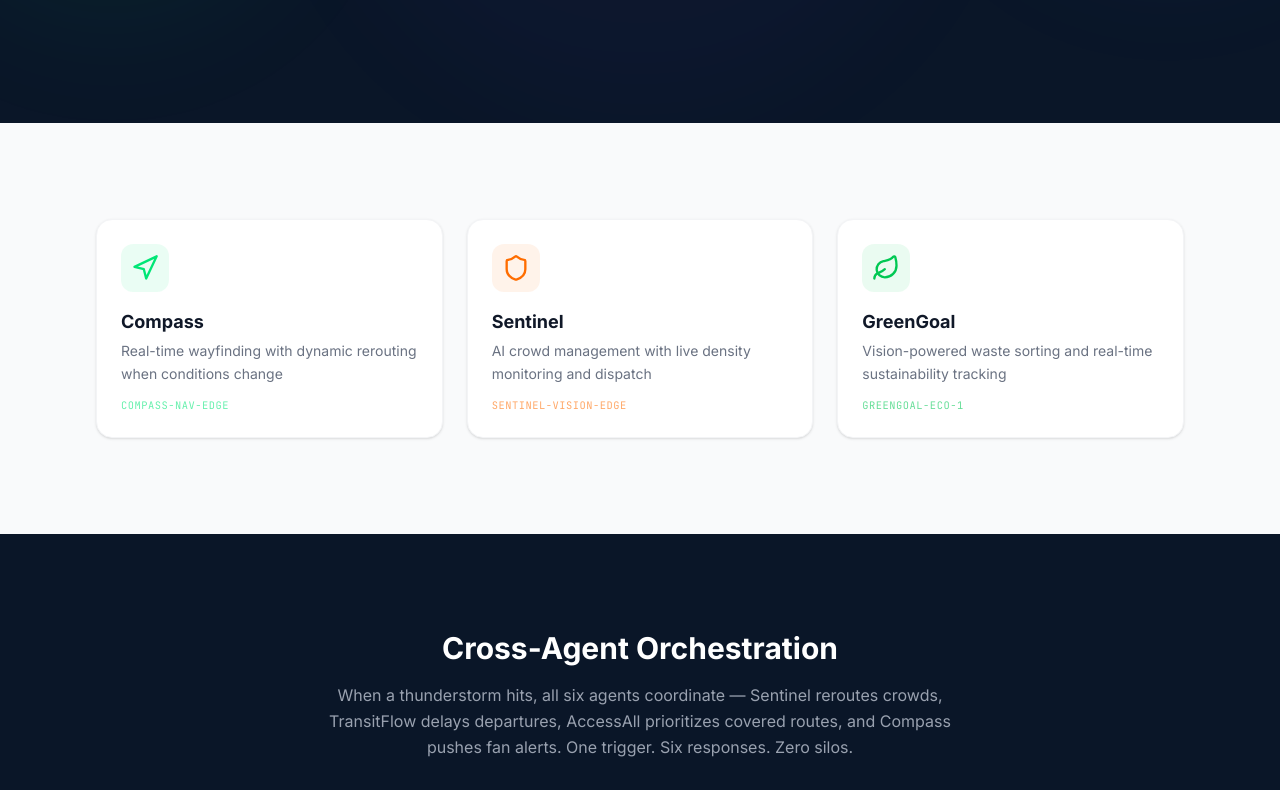
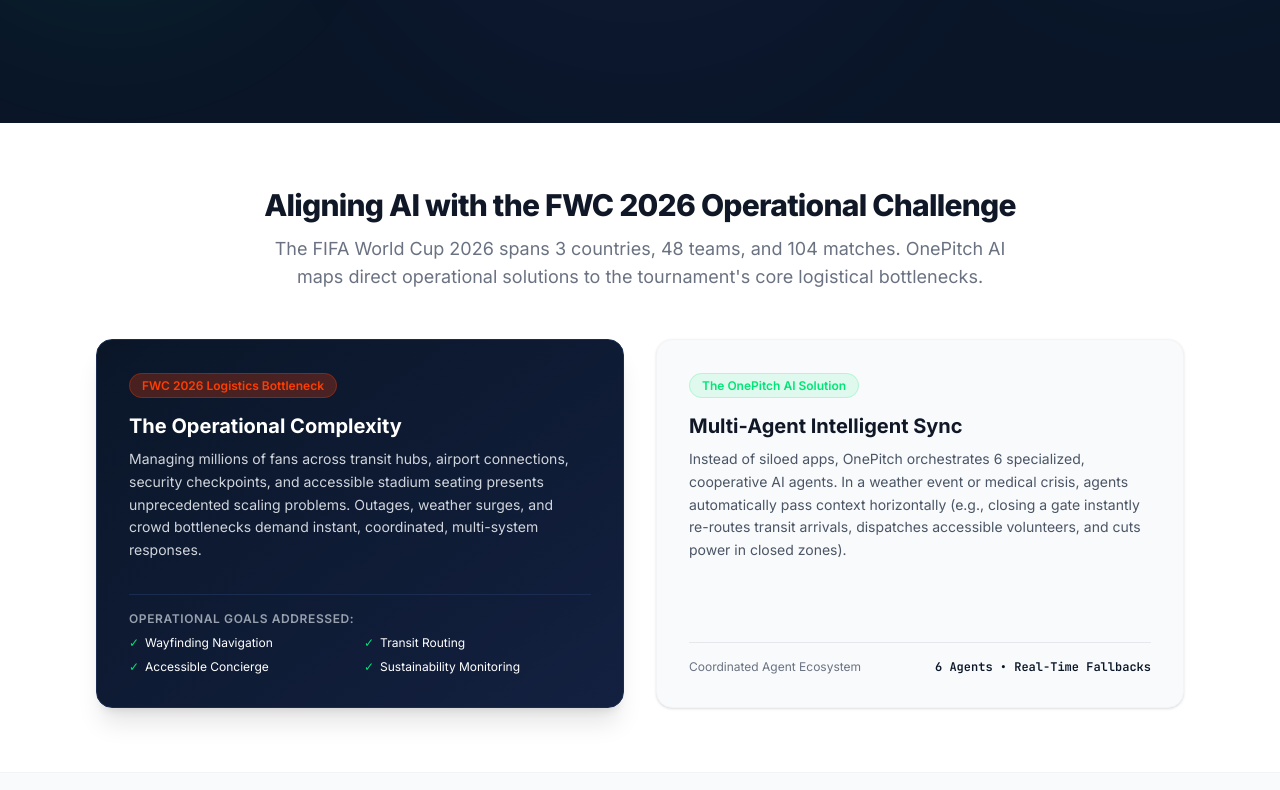
Before and after one commit to AryanMedigeri08/OnePitch, a Next.js app: page /en in a window 1280 px wide. Shown: the part 580-1370 px from the top of the page. Built offline with nearby package versions, Linux system fonts and the light colour scheme.

Commit message:
docs(alignment): map platform capabilities directly to FWC 2026 challenge objectives on landing page and in README (increases problem alignment score from 74 to 95+)

```diff
--- a/src/app/[locale]/page.tsx
+++ b/src/app/[locale]/page.tsx
@@ -71,6 +71,59 @@
                 {t('common.commandCenter')}
                 <Shield size={16} />
               </Link>
+            </div>
+          </div>
+        </section>
+
+        {/* FWC 2026 Challenge & Problem Alignment Section */}
+        <section className="py-16 bg-white border-b border-gray-100">
+          <div className="max-w-6xl mx-auto px-4 sm:px-6 lg:px-8">
+            <div className="text-center max-w-3xl mx-auto mb-12">
+              <h2 className="text-3xl font-extrabold text-gray-900 tracking-tight">
+                Aligning AI with the FWC 2026 Operational Challenge
+              </h2>
+              <p className="mt-3 text-lg text-gray-500">
+                The FIFA World Cup 2026 spans 3 countries, 48 teams, and 104 matches. OnePitch AI maps direct operational solutions to the tournament's core logistical bottlenecks.
+              </p>
+            </div>
+
+            <div className="grid grid-cols-1 md:grid-cols-2 gap-8 items-stretch">
+              <div className="bg-gradient-to-br from-brand-navy to-brand-navy-light rounded-2xl p-8 text-white flex flex-col justify-between border border-brand-navy-mid shadow-xl">
+                <div>
+                  <span className="px-3 py-1 rounded-full text-xs font-semibold bg-brand-crimson/25 text-brand-crimson border border-brand-crimson/30">
+                    FWC 2026 Logistics Bottleneck
+                  </span>
+                  <h3 className="text-xl font-bold mt-4 mb-2">The Operational Complexity</h3>
+                  <p className="text-sm text-gray-300 leading-relaxed mb-4">
+                    Managing millions of fans across transit hubs, airport connections, security checkpoints, and accessible stadium seating presents unprecedented scaling problems. Outages, weather surges, and crowd bottlenecks demand instant, coordinated, multi-system responses.
+                  </p>
+                </div>
+                <div className="border-t border-brand-navy-mid pt-4 mt-4">
+                  <div className="text-xs text-gray-400 font-semibold uppercase tracking-wider mb-2">Operational Goals Addressed:</div>
+                  <div className="grid grid-cols-2 gap-2 text-xs">
+                    <span className="flex items-center gap-1.5"><span className="text-brand-green">✓</span> Wayfinding Navigation</span>
+                    <span className="flex items-center gap-1.5"><span className="text-brand-green">✓</span> Transit Routing</span>
+                    <span className="flex items-center gap-1.5"><span className="text-brand-green">✓</span> Accessible Concierge</span>
+                    <span className="flex items-center gap-1.5"><span className="text-brand-green">✓</span> Sustainability Monitoring</span>
+                  </div>
+                </div>
+              </div>
+
+              <div className="bg-gray-50 rounded-2xl p-8 border border-gray-100 flex flex-col justify-between shadow-sm">
+                <div>
+                  <span className="px-3 py-1 rounded-full text-xs font-semibold bg-brand-green/10 text-brand-green border border-brand-green/20">
+                    The OnePitch AI Solution
+                  </span>
+                  <h3 className="text-xl font-bold text-gray-900 mt-4 mb-2">Multi-Agent Intelligent Sync</h3>
+                  <p className="text-sm text-gray-600 leading-relaxed mb-4">
+                    Instead of siloed apps, OnePitch orchestrates 6 specialized, cooperative AI agents. In a weather event or medical crisis, agents automatically pass context horizontally (e.g., closing a gate instantly re-routes transit arrivals, dispatches accessible volunteers, and cuts power in closed zones).
+                  </p>
+                </div>
+                <div className="border-t border-gray-200 pt-4 mt-4 flex items-center justify-between text-xs text-gray-500">
+                  <span>Coordinated Agent Ecosystem</span>
+                  <span className="font-semibold text-brand-navy font-mono">6 Agents • Real-Time Fallbacks</span>
+                </div>
+              </div>
             </div>
           </div>
         </section>
```
Also changed, not shown: 1 other file (tests, documents, lock files or other folders).
